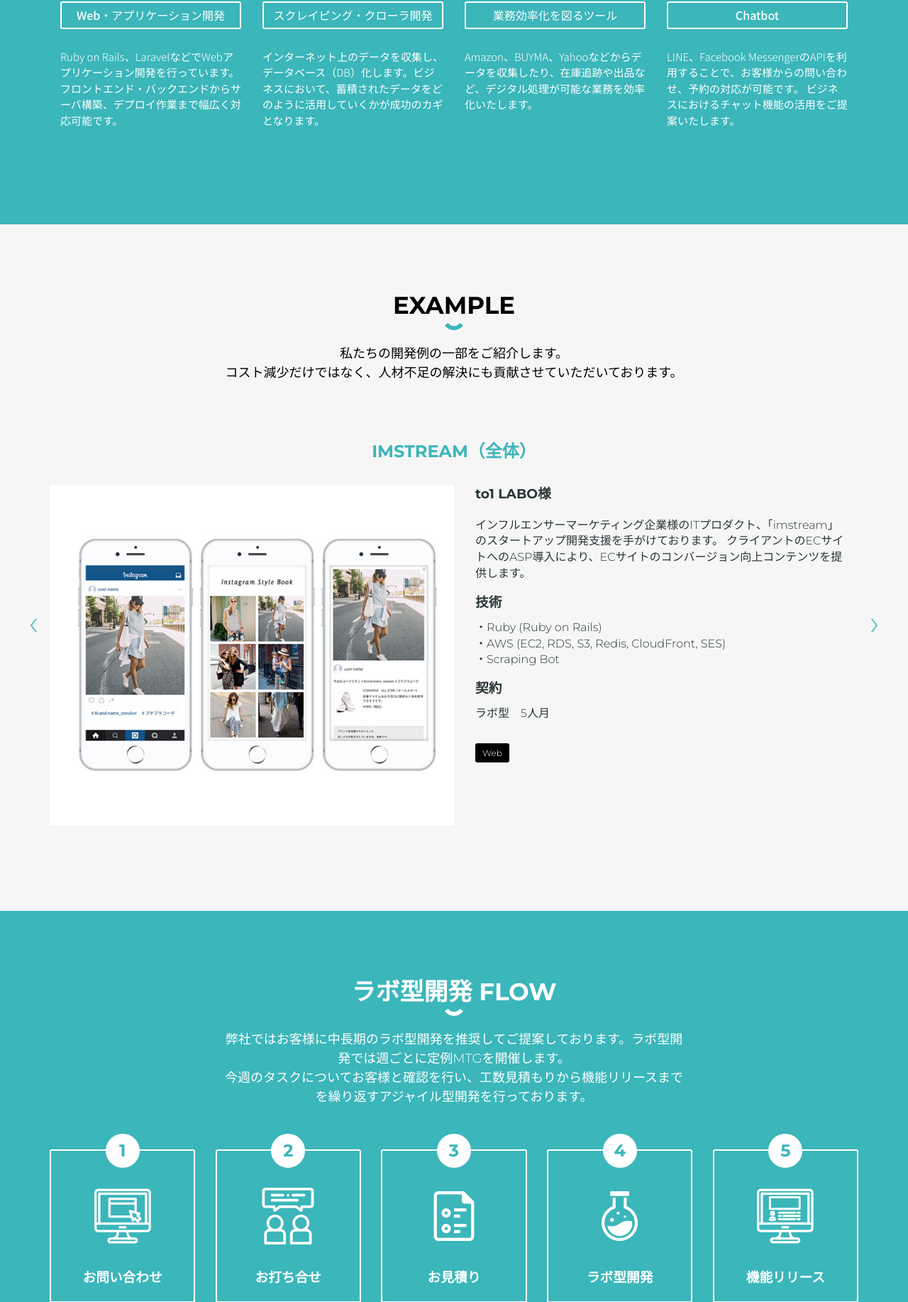
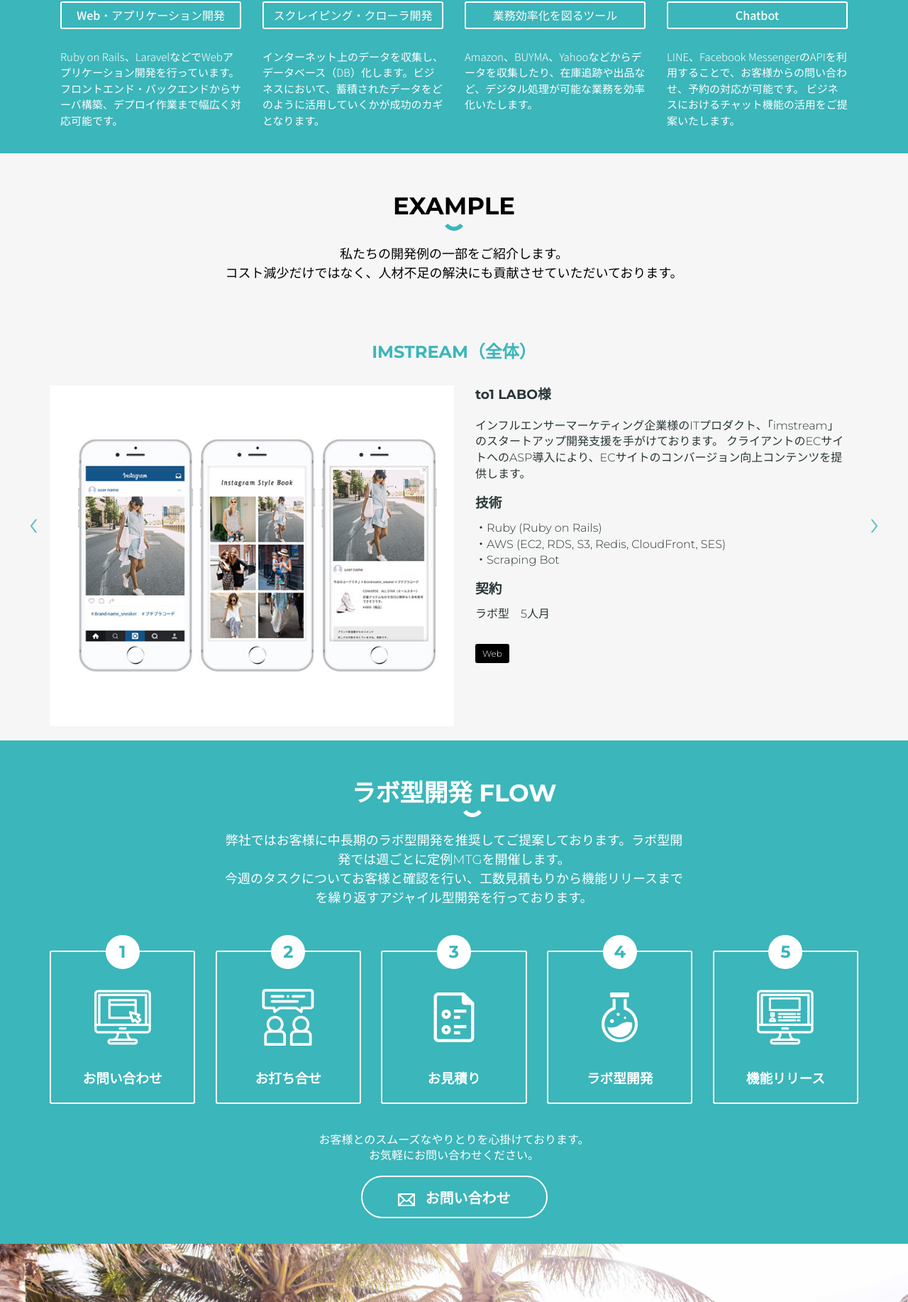
Before and after one commit to TOMOSIA-VIETNAM/Homepage, a PHP site: page /index.html in a window 1280 px wide; the page is wider, and only the part inside the window is pictured. Shown: the part 1360-3194 px from the top of that part at 71% size. Run offline with PHP 8.4, Linux system fonts and the light colour scheme.

Commit message:
fix 22 23 24 25 26 27 29

```diff
--- a/css/main.css
+++ b/css/main.css
@@ -344,7 +344,7 @@ body {
 /* ==========================================================================
    PAGE HEADER
    ========================================================================== */
-.page-header { height: 105px; }
+.page-header { height: 105px; position: sticky; background: #fff; top: 0; z-index: 999999;}
 .page-header .container { position: relative; }
 .page-header .logo { width: 200px; display: inline-block; position: absolute; left: 0; top: 40px; }
 .page-header .logo img { width: 100%; }
@@ -368,10 +368,11 @@ body {
 .page-top {
   padding-bottom: 250px;
   background-image: url(../img/page-top/background@2x.png);
-  background-size: 1012px;
-  background-position: bottom right;
+  background-size: cover;
+  background-position: top right;
   background-repeat: no-repeat;
 }
+.page-top .text{ padding: 0 20px; }
 
 .page-top .text p:nth-child(1) {
   font-size: 68px;
@@ -435,7 +436,7 @@ body {
    SECTIONS
    ========================================================================== */
 .section {
-  padding: 60px 0;
+  padding: 20px 0;
 }
 
 .section-title {
@@ -455,6 +456,17 @@ body {
   left: 50%;
   position: absolute;
   margin-left: -13px;
+}
+.title-flow:after{
+  content: "";
+  display: block;
+  width: 26px;
+  height: 10px;
+  background: url('../img/icons/smile@2x.png');
+  background-size: 26px;
+  left: 50%;
+  position: absolute;
+  margin-left: 13px;
 }
 
 .section-sub-title {
@@ -554,7 +566,6 @@ body {
 
 .section.services {
   padding-top: 280px;
-  padding-bottom: 120px;
   color: #fff;
   font-family: 'Noto Sans JP', sans-serif;
 }
@@ -575,10 +586,10 @@ body {
 
 .services-list .service-item.white-box h2 {
   font-size: 18px;
-  line-height: 65px;
+  line-height: 40px;
   color: #fff;
   border-bottom: 2px solid #fff;
-  margin: 0;
+  margin: 10px;
 }
 
 .services-list .service-item.white-box p {
--- a/css/responsive.css
+++ b/css/responsive.css
@@ -35,7 +35,6 @@
   .page-header .page-menus li a { display: block; padding: 20px; border-bottom: 1px solid #58c1c4; color: #fff; }
 
   .page-top { background-size: 72%; background-position: right bottom; }
-  .page-top .text { text-align: center; }
   .page-top .text p:nth-child(1) { font-size: 42px; margin-top: 40px; }
   .page-top .text p:nth-child(2) { font-size: 24px; }
   .page-top .text p:nth-child(3) { font-size: 16px; margin-bottom: 30px; }
@@ -60,7 +59,7 @@
   .section.about .content { float: none; max-width: 100%; margin: 0 auto 60px auto; }
 
   .services-list .service-item { margin-bottom: 30px; }
-  .services-list .service-item .title { margin-bottom: 0; }
+  .services-list .service-item .title { margin-bottom: 0; height: 60px;}
 
   .customer-reviews .item .image { width: 68px; height: 68px; float: none; margin: 0 auto 30px auto; }
 
@@ -121,12 +120,6 @@
 
 }
 
-@media (max-width: 1124px){
-  .services-list .service-item .title{
-    height: 60px;
-  }
-}
-
 @media (max-width: 768px) {
   .page-top {
     background-size: 80%;
@@ -141,6 +134,10 @@
 
 @media (max-width: 480px) {
   .page-top {
-      background-size: 100%;
-    }
+    background-size: 100%;
   }
+  .cards-flow .card{
+    height: 220px;
+  }
+  .page-top .text{ text-align: center;}
+}
--- a/index.html
+++ b/index.html
@@ -38,8 +38,6 @@
 <body>
 
 <div class="page-container" id="top">
-  <!--  Page top  -->
-  <div class="page-top">
   <!--  Page header  -->
   <header class="page-header outline-none">
     <div class="container">
@@ -58,6 +56,8 @@
       </ul>
     </div>
   </header>
+  <!--  Page top  -->
+  <div class="page-top">
     <div class="container">
       <div class="text">
         <p>TOMO×SIA</p>
@@ -387,12 +387,11 @@
         </div>
       </div>
     </div>
-    <div class="pb-6"></div>
   </div>
 
   <!-- SECTION FLOW -->
   <div id="flow" class="section green flow outline-none">
-    <h2 class="section-title">ラボ型開発 <span class="sp-break">FLOW</span></h2>
+    <h2 class="section-title title-flow">ラボ型開発 <span>FLOW</span></h2>
     <p class="section-sub-title">
       弊社ではお客様に中長期のラボ型開発を推奨してご提案しております。ラボ型開発では週ごとに定例MTGを開催します。<br>
       今週のタスクについてお客様と確認を行い、工数見積もりから機能リリースまでを繰り返すアジャイル型開発を行っております。<br>
@@ -464,7 +463,7 @@
 
     <div id="about"></div>
 
-    <div class="content pt-6 pb-6">
+    <div class="content pt-6 ">
       <div class="container">
         <div class="col-md-12">
           <h2 class="section-title">ABOUT US</h2>
@@ -621,7 +620,7 @@
           <a href="#member-5" rel="modal:open" class="image">
             <img src="img/members/member-5.jpg">
           </a>
-          <div class="name">Le Thu Ha</div>
+          <div class="name">Le Thi Thu Ha</div>
           <div class="position">Comtor</div>
         </div>
       </div>
@@ -826,7 +825,7 @@
   </div>
 
   <!--  PAGE FOOTER  -->
-  <header class="page-footer text-center pt-6 pb-6">
+  <header class="page-footer text-center pt-6 ">
     <a href="" class="logo">
       <img src="img/logo/company-logo-light@2x.png" alt="">
     </a>
```
Lines whose indentation alone changed are shown as unchanged.
